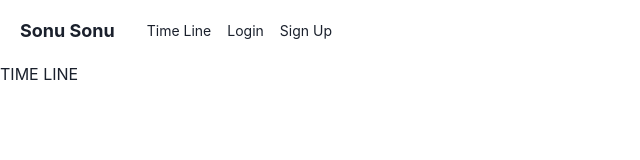
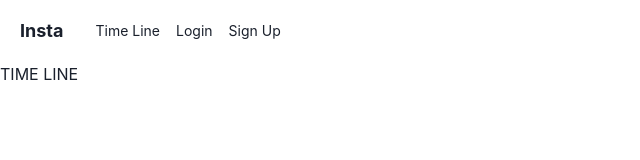
Before and after one commit to koteharyu/insta_front, a React (Create React App) app: page / in a window 1280 px wide. Shown: the top 160 px of the page, without its empty margins (0-640 px from the left). Built offline with nearby package versions, Linux system fonts and the light colour scheme.

Commit message:
fix: app name

```diff
--- a/src/components/templates/Header.tsx
+++ b/src/components/templates/Header.tsx
@@ -18,7 +18,7 @@ export const Header: VFC = memo(() => {
     <>
       <Flex as="nav" bg="white" color="gray.505" align="center" justify="space-between" padding={{ base: 3, md: 5 }}>
         <Flex align="center" as="a" mr={8} _hover={{ cursor: "pointer" }} onClick={onClickTimeLine}>
-          <Heading as="h1" fontSize={{ base: "md", md: "lg" }}>Sonu Sonu</Heading>
+          <Heading as="h1" fontSize={{ base: "md", md: "lg" }}>Insta</Heading>
         </Flex>
         <Flex align="center" fontSize="sm" flexGrow={2} display={{ base: "none", md: "flex" }}>
           <Box pr={4}>
```
